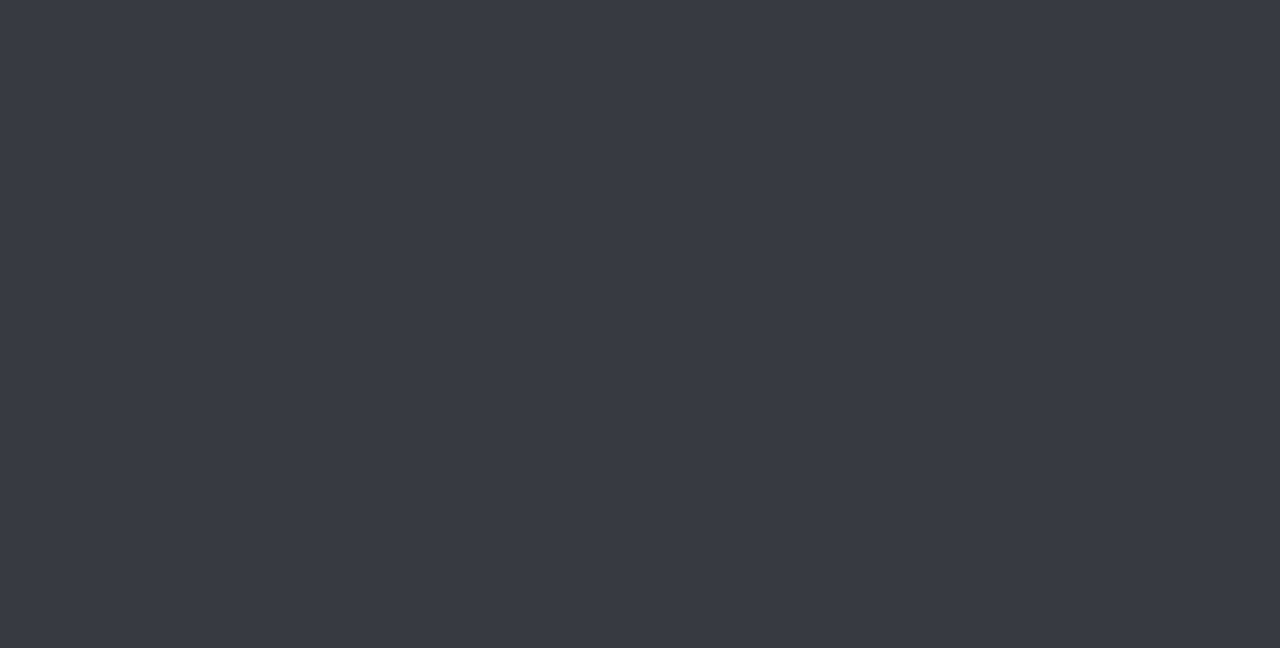
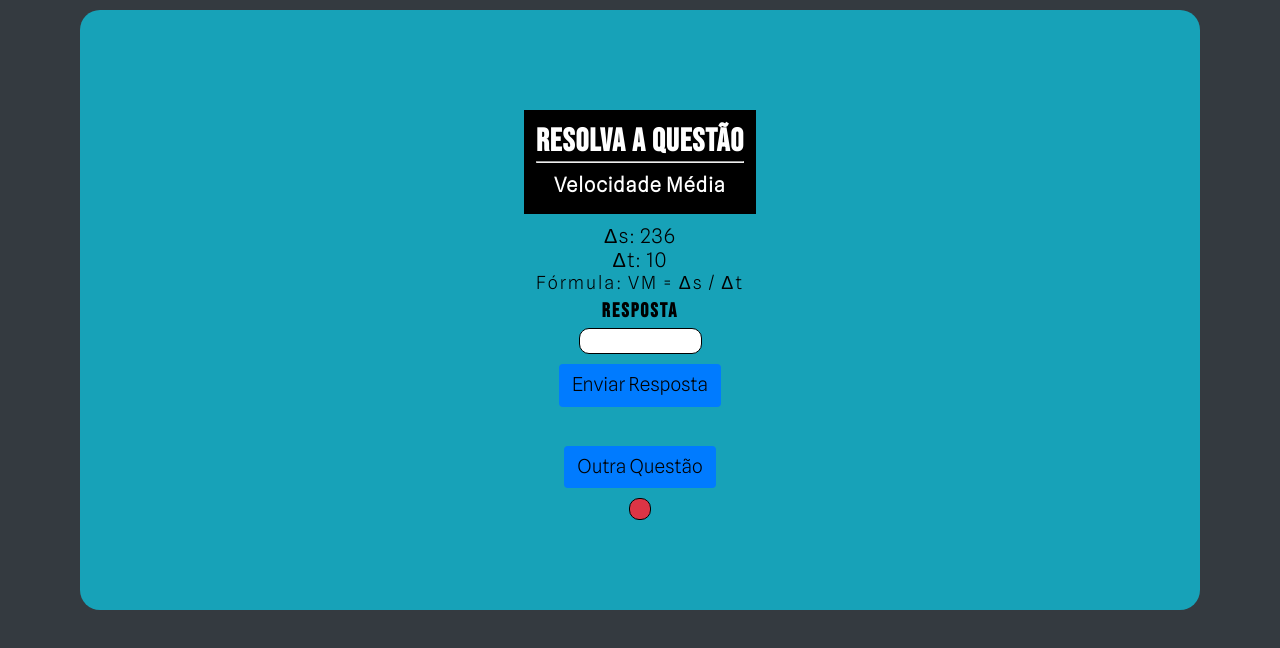
Before and after one commit to GuilhermeSousaDev/Random-Question-Math, a React (Create React App) app: page /exercicio/vel_media in a window 1280 px wide. Before the commit this address had no page. Shown: the top 648 px of the page. Built offline with nearby package versions, Linux system fonts and the light colour scheme.

Commit message:
Add files via upload

```diff
--- a/src/pages/bhaskara/index.tsx
+++ b/src/pages/bhaskara/index.tsx
@@ -13,14 +13,16 @@ import { Button } from './style';
 import { Response } from './style';
 
 const Bhaskara: FC = () => {
-
     const inputRef = useRef() as MutableRefObject<HTMLInputElement>;
+    const divRefA = useRef() as MutableRefObject<HTMLDivElement>;
+    const divRefB = useRef() as MutableRefObject<HTMLDivElement>;
+    const divRefC = useRef() as MutableRefObject<HTMLDivElement>;
 
     const [a, setA] = useState<number>();
     const [b, setB] = useState<number>();
     const [c, setC] = useState<number>();
     const [res, setRes] = useState<string>();
-    const [msg, setMsg] = useState<string>();
+    const [msg, setMsg] = useState<string>('');
 
     const loadQuestion = useCallback(() => {
         const randoms = [10, -10, 20, -20];
@@ -37,9 +39,13 @@ const Bhaskara: FC = () => {
 
         if(a && b && c) {
             setRes(String(Math.pow(b, 2) - (4 * a * c)))
+            divRefA.current.innerHTML = String(a)
+            divRefB.current.innerHTML = String(b)
+            divRefC.current.innerHTML = String(c)
         }
 
         setMsg('');
+        inputRef.current.value = '';
     }, [a, b, c]);
 
     const submitResponse = useCallback(() => {
@@ -50,40 +56,43 @@ const Bhaskara: FC = () => {
             return;
         }
 
-        if(response === res) {
-            setMsg('Você Acertou!')
-        }else {
+        response === res?
+            setMsg('Você Acertou!') :
             setMsg('Você Errou!')
-        }
 
     }, [res]);
 
     useEffect(() => loadQuestion(), []);
 
-    const loadOtherQuestion = useCallback(() => loadQuestion(), [loadQuestion])
-
     return(
         <Container>
             <Title> Resolva a Questão <hr /> <p>Equação do 2 Grau</p> </Title>
 
-            <div>A: {a}<span>x2</span></div>
-            <div>B: {b}<span>x</span></div>
-            <div>C: {c}</div>
+            <div ref={divRefA}> {a}</div>
+            <div ref={divRefB}> {b}</div>
+            <div ref={divRefC}> {c}</div>
             <p>Δ = b**2 - 4 . a . c</p>
 
             <h4>Resposta</h4>
             <input type="number" ref={inputRef} />
             <Button onClick={submitResponse}>Enviar Resposta</Button>
             <br />
-            <Button onClick={loadOtherQuestion}>Outra Questão</Button>
+            <Button onClick={loadQuestion}>Outra Questão</Button>
 
             {
-                msg? msg === 'Você Acertou!'?
+                msg ? msg === 'Você Acertou!'?
                     <Response color={'#28a745'}>{ msg }</Response> :
                     <Response color={'#dc3545'}>{ msg }</Response>
                 : ''
             }
-            { res }
+            <br />
+
+            {!msg?
+                res?
+                    'Resposta Pronta, Tente Resolver' :
+                    'Se o Resultado não bater carregue outra questão'
+                : ''
+            }
         </Container>
     )
 }
--- a/src/pages/pitagoras/index.tsx
+++ b/src/pages/pitagoras/index.tsx
@@ -7,6 +7,8 @@ import { Response } from './style';
 
 const Convert: React.FC = () => {
     const inputRef = useRef() as MutableRefObject<HTMLInputElement>;
+    const divRefA = useRef() as MutableRefObject<HTMLDivElement>;
+    const divRefB = useRef() as MutableRefObject<HTMLDivElement>;
 
     const [catetoA, setCatetoA] = useState<number>();
     const [catetoB, setCatetoB] = useState<number>();
@@ -79,12 +81,11 @@ const Convert: React.FC = () => {
             <Button onClick={loadOtherQuestion}>Outra Questão</Button>
 
             {
-                msg? msg === 'Você Acertou!'?
-                <Response color={'#28a745'}>{ msg }</Response> :
-                <Response color={'#dc3545'}>{ msg }</Response>
+                msg ? msg === 'Você Acertou!'?
+                    <Response color={'#28a745'}>{ msg }</Response> :
+                    <Response color={'#dc3545'}>{ msg }</Response>
                 : ''
             }
-            { res }
         </Container>
     )
 }
--- /dev/null
+++ b/src/pages/vel_media/index.tsx
@@ -0,0 +1,83 @@
+import React, {
+    FC,
+    MutableRefObject,
+    useCallback,
+    useEffect,
+    useRef,
+    useState
+} from 'react';
+
+import {
+    Container,
+    Button,
+    Title,
+    Response
+} from './style';
+
+const VelMedia: FC = () => {
+    const inputRef = useRef() as MutableRefObject<HTMLInputElement>;
+
+    const [deltas, setDeltas] = useState<number>();
+    const [deltat, setDeltat] = useState<number>();
+    const [res, setRes] = useState<string>();
+    const [msg, setMsg] = useState<string>();
+
+    const loadQuestion = useCallback(() => {
+        setDeltas(Math.floor(Math.random() * (1200 - 100) - 100));
+        setDeltat(Math.floor(Math.random() * (20 - 2) - 2));
+
+        if(deltas && deltat) {
+
+            console.log(deltas, deltat)
+            const val = deltas / deltat
+            setRes(String(val));
+        }
+
+        setMsg('');
+    }, [deltas, deltat]);
+
+    useEffect(() => loadQuestion(), [])
+
+    const submitResponse = useCallback(() => {
+        const response = inputRef.current.value;
+
+        if(res?.includes('.')) {
+            const [parsedRes, decimalRes] = res.split('.');
+            console.log(parsedRes)
+
+            if(response === parsedRes || response === parsedRes + '.' + decimalRes) {
+                setMsg('Você Acertou!');
+            }else {
+                setMsg('Você Errou!');
+            }
+        }
+
+    }, [res]);
+
+    const loadOtherQuestion = useCallback(() => loadQuestion(), [loadQuestion]);
+
+    return(
+        <Container>
+            <Title> Resolva a Questão <hr /> <span>Velocidade Média</span> </Title>
+
+            <div>Δs: {deltas}</div>
+            <div>Δt: {deltat}</div>
+
+            <p>Fórmula: VM = Δs / Δt</p>
+
+            <h4>Resposta</h4>
+            <input type="number" ref={inputRef} />
+            <Button onClick={submitResponse}>Enviar Resposta</Button>
+            <br />
+            <Button onClick={loadOtherQuestion}>Outra Questão</Button>
+            {
+                msg && msg === 'Você Acertou!'?
+                    <Response color={'#28a745'}>{ msg }</Response> :
+                    <Response color={'#dc3545'}>{ msg }</Response>
+            }
+            {res}
+        </Container>
+    )
+}
+
+export default VelMedia;
--- /dev/null
+++ b/src/pages/vel_media/style.ts
@@ -0,0 +1,70 @@
+import styled from 'styled-components';
+
+export const Container = styled.div`
+    display: flex;
+    justify-content: center;
+    align-items: center;
+    flex-direction: column;
+    height: 600px;
+    background-color: #17a2b8;
+    border-radius: 20px;
+    height: 600px;
+    margin-top: 10px;
+    div {
+        font-size: 20px;
+        letter-spacing: 1px;
+        font-family: 'Spline Sans', sans-serif;
+    }
+    p {
+        font-size: 18px;
+        letter-spacing: 2px;
+    }
+    h4 {
+        font-size: 20px;
+        margin-top: 5px;
+        margin-bottom: 5px;
+        letter-spacing: 2px;
+    }
+    input {
+        padding: 0.25rem;
+        border-radius: 10px;
+        border: 1px solid black;
+        text-align: center;
+    }
+`;
+export const Title = styled.h1`
+    color: #fff;
+    background-color: #000;
+    padding: 0.75rem;
+    margin-top: 10px;
+    margin-bottom: 10px;
+    text-align: center;
+    span {
+        text-align: center;
+        font-family: 'Spline Sans', sans-serif;
+        font-size: 20px;
+    }
+`;
+export const Response = styled.span`
+    background: ${(props) => props.color};
+    padding: 10px;
+    border: 1px solid black;
+    border-radius: 10px;
+`;
+export const Button = styled.button`
+    display: inline-block;
+    background-color: #007bff;
+    font-weight: 400;
+    text-align: center;
+    white-space: nowrap;
+    vertical-align: middle;
+    user-select: none;
+    border: 1px solid transparent;
+    padding: 0.375rem 0.75rem;
+    font-size: 1.20rem;
+    line-height: 1.5;
+    border-radius: 0.25rem;
+    margin: 10px;
+    transition: color .15s ease-in-out,background-color .15s ease-in-out,border-color .15s ease-in-out,box-shadow .15s ease-in-out;
+    cursor: pointer;
+`;
--- a/src/routes.tsx
+++ b/src/routes.tsx
@@ -6,6 +6,7 @@ import {
 
 import Convert from './pages/pitagoras';
 import Bhaskara from './pages/bhaskara/index';
+import VelMedia from "./pages/vel_media";
 
 const Router = () => {
     return(
@@ -14,6 +15,7 @@ const Router = () => {
                 <Routes>
                     <Route path="exercicio/pitagoras" element={<Convert />} />
                     <Route path="exercicio/bhaskara" element={<Bhaskara />} />
+                    <Route path="exercicio/vel_media" element={<VelMedia />} />
                 </Routes>
             </BrowserRouter>
         </>
```
